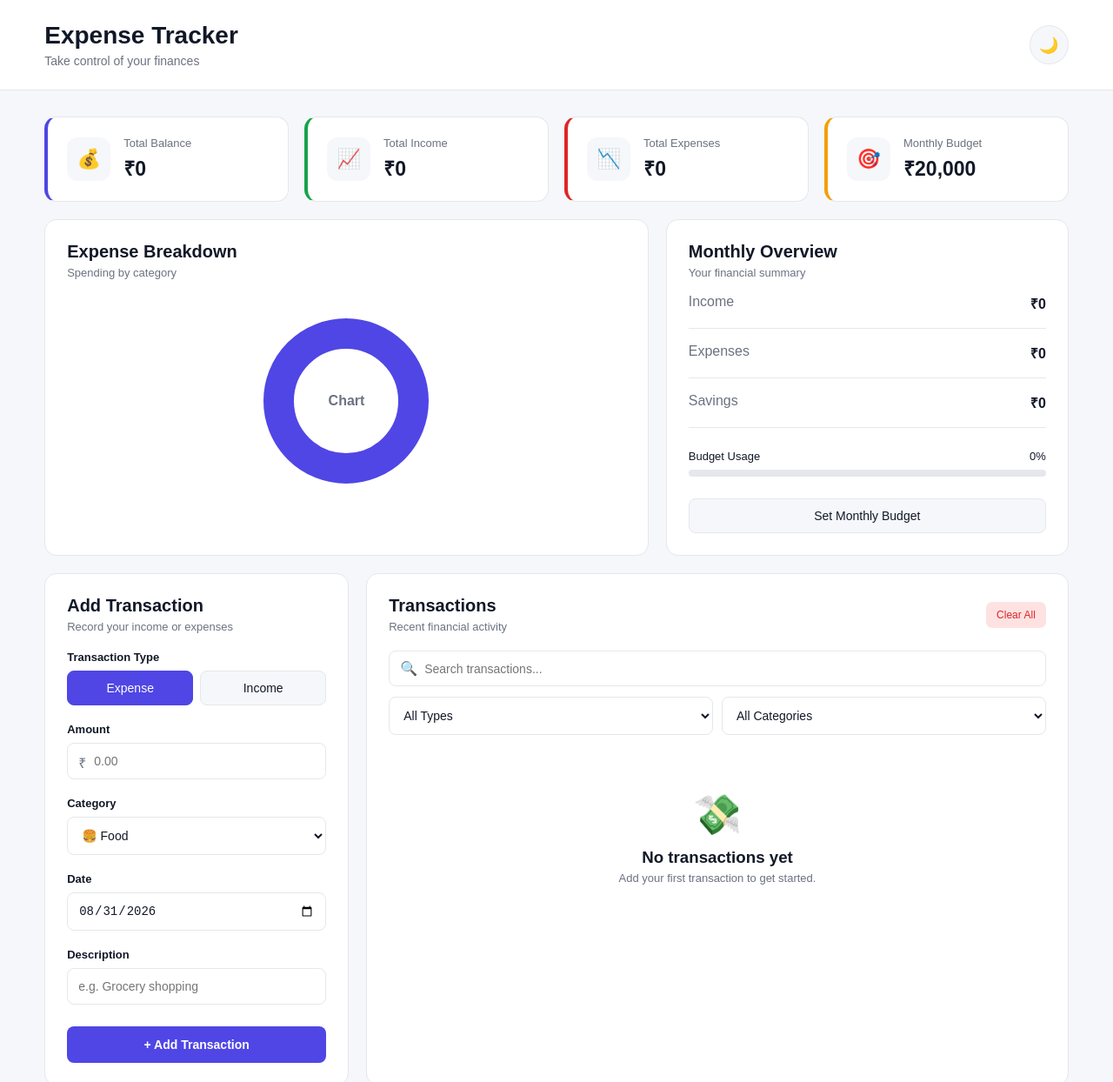
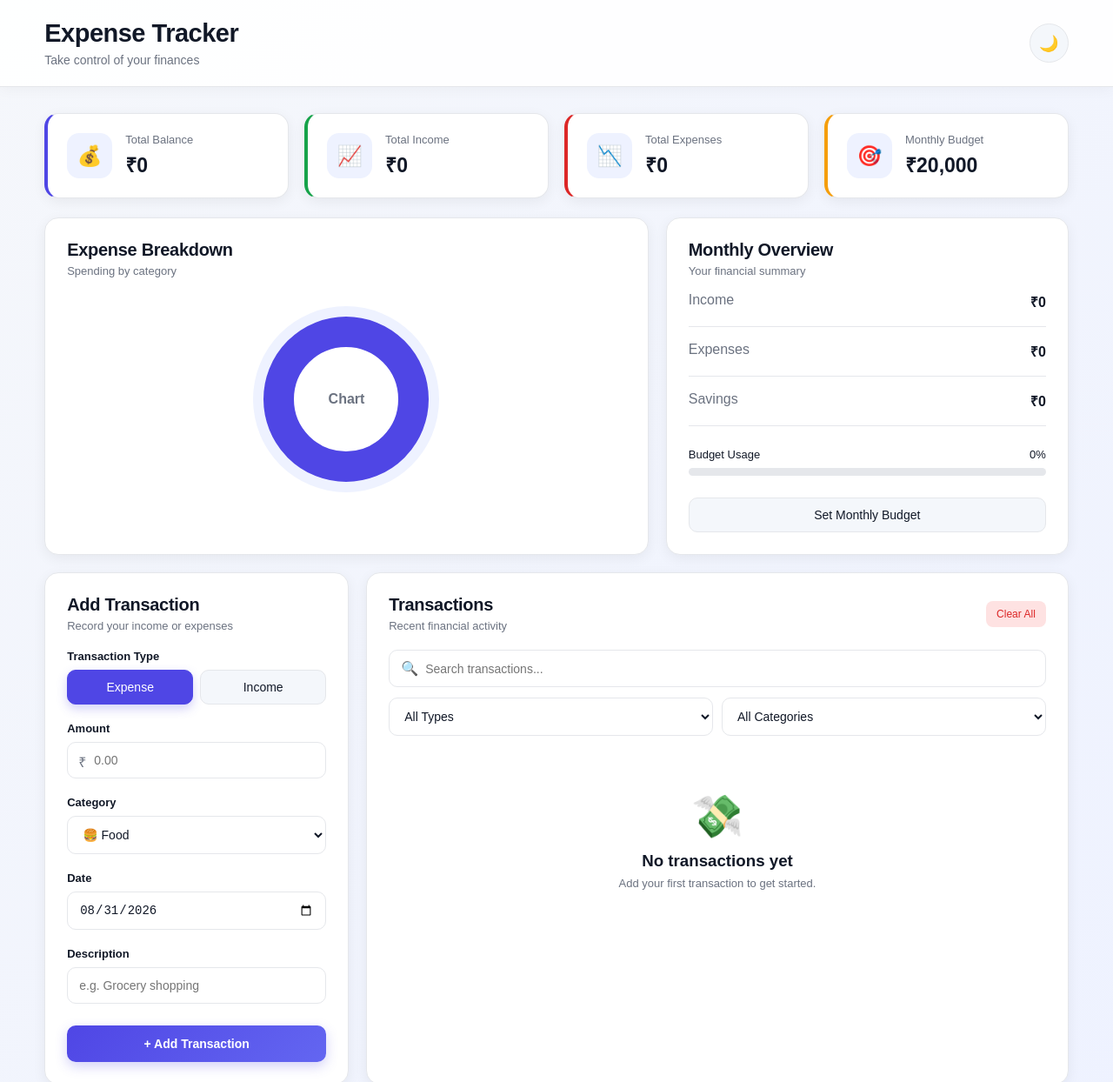
Before and after one commit to vaishnavi24-hyd/devops_lab_project, a plain HTML site: page index.html in a window 1280 px wide. Shown: the top 1244 px of the page at 87% size. Drawn offline with Linux system fonts and the light colour scheme.

Commit message:
Improved CSS design and styling

```diff
--- a/css/style.css
+++ b/css/style.css
@@ -3,13 +3,9 @@
 ================================= */
 
 * {
-
     margin: 0;
-
     padding: 0;
-
     box-sizing: border-box;
-
 }
 
 
@@ -18,27 +14,29 @@
 ================================= */
 
 :root {
-
     --primary: #4f46e5;
-
-    --primary-dark: #4338ca;
+    --primary-dark: #3730a3;
+    --primary-light: #eef2ff;
 
     --success: #16a34a;
+    --success-light: #dcfce7;
 
     --danger: #dc2626;
+    --danger-light: #fee2e2;
 
     --warning: #f59e0b;
+    --warning-light: #fef3c7;
 
-    --background: #f5f7fb;
-
+    --background: #f4f7fb;
     --card: #ffffff;
 
     --text: #111827;
-
     --muted: #6b7280;
 
     --border: #e5e7eb;
 
+    --shadow: 0 4px 15px rgba(0, 0, 0, 0.06);
+    --shadow-hover: 0 10px 25px rgba(0, 0, 0, 0.12);
 }
 
 
@@ -47,18 +45,10 @@
 ================================= */
 
 body {
-
-    font-family:
-        Arial,
-        Helvetica,
-        sans-serif;
-
-    background: var(--background);
-
+    font-family: Arial, Helvetica, sans-serif;
+    background: linear-gradient(135deg, #f5f7fb, #eef2ff);
     color: var(--text);
-
     min-height: 100vh;
-
 }
 
 
@@ -67,13 +57,9 @@ body {
 ================================= */
 
 .container {
-
     width: 92%;
-
     max-width: 1200px;
-
     margin: auto;
-
 }
 
 
@@ -82,65 +68,45 @@ body {
 ================================= */
 
 .header {
-
-    background: var(--card);
-
-    border-bottom:
-        1px solid var(--border);
-
-    padding: 25px 0;
-
+    background: rgba(255, 255, 255, 0.95);
+    border-bottom: 1px solid var(--border);
+    padding: 22px 0;
     margin-bottom: 30px;
-
+    box-shadow: 0 3px 15px rgba(0, 0, 0, 0.04);
 }
 
-
 .header-content {
-
     display: flex;
-
     justify-content: space-between;
-
     align-items: center;
-
 }
 
-
 .header h1 {
-
-    font-size: 28px;
-
-    margin-bottom: 5px;
-
+    font-size: 29px;
+    margin-bottom: 6px;
+    letter-spacing: -0.5px;
 }
 
-
 .header p {
-
     color: var(--muted);
-
     font-size: 14px;
-
 }
 
+.theme-btn {
+    width: 45px;
+    height: 45px;
+    border: 1px solid var(--border);
+    border-radius: 50%;
+    background: var(--background);
+    cursor: pointer;
+    font-size: 18px;
+    transition: all 0.3s ease;
+}
 
-.theme-btn {
-
-    width: 45px;
-
-    height: 45px;
-
-    border:
-        1px solid var(--border);
-
-    border-radius: 50%;
-
-    background: var(--background);
-
-    cursor: pointer;
-
-    font-size: 18px;
-
+.theme-btn:hover {
+    transform: rotate(15deg) scale(1.08);
+    background: var(--primary-light);
+    border-color: var(--primary);
 }
 
 
@@ -149,108 +115,65 @@ body {
 ================================= */
 
 .dashboard {
-
     display: grid;
-
-    grid-template-columns:
-        repeat(4, 1fr);
-
+    grid-template-columns: repeat(4, 1fr);
     gap: 18px;
-
-    margin-bottom: 20px;
-
+    margin-bottom: 22px;
 }
 
-
 .summary-card {
-
     background: var(--card);
-
     padding: 22px;
-
-    border-radius: 14px;
-
+    border-radius: 16px;
     display: flex;
-
     align-items: center;
-
     gap: 15px;
-
-    border:
-        1px solid var(--border);
-
+    border: 1px solid var(--border);
+    box-shadow: var(--shadow);
+    transition: transform 0.3s ease, box-shadow 0.3s ease;
 }
 
+.summary-card:hover {
+    transform: translateY(-5px);
+    box-shadow: var(--shadow-hover);
+}
 
 .summary-icon {
-
-    width: 50px;
-
-    height: 50px;
-
-    border-radius: 12px;
-
+    width: 52px;
+    height: 52px;
+    border-radius: 14px;
     display: flex;
-
     align-items: center;
-
     justify-content: center;
-
-    font-size: 22px;
-
-    background:
-        var(--background);
-
+    font-size: 23px;
+    background: var(--primary-light);
+    flex-shrink: 0;
 }
 
-
 .summary-card p {
-
     color: var(--muted);
-
     font-size: 13px;
-
     margin-bottom: 5px;
-
 }
 
-
 .summary-card h2 {
-
     font-size: 23px;
-
 }
 
-
 .balance-card {
-
-    border-left:
-        4px solid var(--primary);
-
+    border-left: 4px solid var(--primary);
 }
 
-
 .income-card {
-
-    border-left:
-        4px solid var(--success);
-
+    border-left: 4px solid var(--success);
 }
 
-
 .expense-card {
-
-    border-left:
-        4px solid var(--danger);
-
+    border-left: 4px solid var(--danger);
 }
 
-
 .budget-card {
-
-    border-left:
-        4px solid var(--warning);
-
+    border-left: 4px solid var(--warning);
 }
 
 
@@ -259,26 +182,18 @@ body {
 ================================= */
 
 .budget-alert {
-
-    background: #fef3c7;
-
+    background: var(--warning-light);
     color: #92400e;
-
-    padding: 14px 18px;
-
-    border-radius: 10px;
-
+    padding: 15px 18px;
+    border-radius: 12px;
     margin-bottom: 20px;
-
     font-size: 14px;
-
+    border: 1px solid #fde68a;
+    box-shadow: var(--shadow);
 }
 
-
 .hidden {
-
     display: none;
-
 }
 
 
@@ -287,34 +202,27 @@ body {
 ================================= */
 
 .card {
-
     background: var(--card);
-
-    border:
-        1px solid var(--border);
-
-    border-radius: 14px;
-
+    border: 1px solid var(--border);
+    border-radius: 16px;
     padding: 25px;
-
+    box-shadow: var(--shadow);
+    transition: box-shadow 0.3s ease, transform 0.3s ease;
 }
 
+.card:hover {
+    box-shadow: var(--shadow-hover);
+}
 
 .card h2 {
-
     font-size: 20px;
-
+    letter-spacing: -0.3px;
 }
 
-
 .section-subtitle {
-
     color: var(--muted);
-
     font-size: 13px;
-
     margin-top: 5px;
-
 }
 
 
@@ -323,16 +231,10 @@ body {
 ================================= */
 
 .analytics-grid {
-
     display: grid;
-
-    grid-template-columns:
-        1.5fr 1fr;
-
+    grid-template-columns: 1.5fr 1fr;
     gap: 20px;
-
     margin-bottom: 20px;
-
 }
 
 
@@ -341,44 +243,31 @@ body {
 ================================= */
 
 .chart-placeholder {
-
     height: 280px;
-
     display: flex;
-
     align-items: center;
-
     justify-content: center;
-
 }
 
-
 .chart-circle {
-
     width: 190px;
-
     height: 190px;
-
     border-radius: 50%;
-
-    border:
-        35px solid #4f46e5;
-
+    border: 35px solid var(--primary);
+    box-shadow: 0 0 0 12px var(--primary-light);
     display: flex;
-
     align-items: center;
-
     justify-content: center;
-
+    transition: transform 0.3s ease;
 }
 
+.chart-circle:hover {
+    transform: scale(1.05);
+}
 
 .chart-circle span {
-
     font-weight: bold;
-
     color: var(--muted);
-
 }
 
 
@@ -387,39 +276,31 @@ body {
 ================================= */
 
 .monthly-card {
-
     display: flex;
-
     flex-direction: column;
-
 }
 
-
 .monthly-item {
-
     display: flex;
-
     justify-content: space-between;
-
     padding: 17px 0;
-
-    border-bottom:
-        1px solid var(--border);
-
+    border-bottom: 1px solid var(--border);
+    transition: background 0.2s ease, padding 0.2s ease;
 }
 
+.monthly-item:hover {
+    background: var(--background);
+    padding-left: 10px;
+    padding-right: 10px;
+    border-radius: 8px;
+}
 
 .monthly-item span {
-
     color: var(--muted);
-
 }
 
-
 .monthly-item strong {
-
     font-size: 16px;
-
 }
 
 
@@ -428,50 +309,30 @@ body {
 ================================= */
 
 .budget-progress {
-
     margin: 25px 0;
-
 }
 
-
 .progress-label {
-
     display: flex;
-
     justify-content: space-between;
-
     font-size: 13px;
-
     margin-bottom: 8px;
-
 }
 
-
 .progress-bar {
-
     width: 100%;
-
-    height: 8px;
-
+    height: 9px;
     background: var(--border);
-
     border-radius: 10px;
-
     overflow: hidden;
-
 }
 
-
 .progress-fill {
-
     height: 100%;
-
     width: 0%;
-
-    background: var(--primary);
-
+    background: linear-gradient(90deg, var(--primary), #818cf8);
     border-radius: 10px;
-
+    transition: width 0.5s ease;
 }
 
 
@@ -480,14 +341,9 @@ body {
 ================================= */
 
 .main-grid {
-
     display: grid;
-
-    grid-template-columns:
-        350px 1fr;
-
+    grid-template-columns: 350px 1fr;
     gap: 20px;
-
 }
 
 
@@ -496,55 +352,40 @@ body {
 ================================= */
 
 .form-group {
-
     margin-top: 20px;
-
 }
 
-
 .form-group label {
-
     display: block;
-
     font-size: 13px;
-
     font-weight: 600;
-
     margin-bottom: 8px;
-
 }
-
 
 .form-group input,
 .form-group select,
 .filters select {
-
     width: 100%;
-
-    padding: 12px;
-
-    border:
-        1px solid var(--border);
-
-    border-radius: 8px;
-
+    padding: 12px 13px;
+    border: 1px solid var(--border);
+    border-radius: 10px;
     background: var(--card);
-
     color: var(--text);
-
     outline: none;
-
     font-size: 14px;
-
+    transition: border-color 0.25s ease, box-shadow 0.25s ease;
 }
 
+.form-group input:hover,
+.form-group select:hover,
+.filters select:hover {
+    border-color: #c7d2fe;
+}
 
 .form-group input:focus,
 .form-group select:focus {
-
-    border-color:
-        var(--primary);
-
+    border-color: var(--primary);
+    box-shadow: 0 0 0 3px rgba(79, 70, 229, 0.12);
 }
 
 
@@ -553,46 +394,33 @@ body {
 ================================= */
 
 .type-buttons {
-
     display: grid;
-
-    grid-template-columns:
-        1fr 1fr;
-
+    grid-template-columns: 1fr 1fr;
     gap: 8px;
-
 }
 
-
 .type-btn {
-
     padding: 11px;
-
-    border:
-        1px solid var(--border);
-
-    border-radius: 8px;
-
+    border: 1px solid var(--border);
+    border-radius: 10px;
     background: var(--background);
-
     cursor: pointer;
-
     color: var(--text);
-
     font-size: 14px;
-
+    transition: all 0.25s ease;
 }
 
+.type-btn:hover {
+    border-color: var(--primary);
+    background: var(--primary-light);
+    transform: translateY(-2px);
+}
 
 .type-btn.active {
-
     background: var(--primary);
-
     color: white;
-
-    border-color:
-        var(--primary);
-
+    border-color: var(--primary);
+    box-shadow: 0 5px 12px rgba(79, 70, 229, 0.25);
 }
 
 
@@ -601,29 +429,18 @@ body {
 ================================= */
 
 .input-with-symbol {
-
     position: relative;
-
 }
 
-
 .input-with-symbol span {
-
     position: absolute;
-
     left: 13px;
-
     top: 12px;
-
     color: var(--muted);
-
 }
 
-
 .input-with-symbol input {
-
     padding-left: 30px;
-
 }
 
 
@@ -632,83 +449,62 @@ body {
 ================================= */
 
 .primary-btn {
-
     width: 100%;
-
     margin-top: 25px;
-
     padding: 13px;
-
     border: none;
-
-    border-radius: 8px;
-
-    background: var(--primary);
-
+    border-radius: 10px;
+    background: linear-gradient(135deg, var(--primary), #6366f1);
     color: white;
-
     font-weight: 600;
-
     cursor: pointer;
-
     font-size: 14px;
-
+    transition: all 0.3s ease;
+    box-shadow: 0 5px 14px rgba(79, 70, 229, 0.25);
 }
 
-
 .primary-btn:hover {
-
-    background:
-        var(--primary-dark);
-
+    transform: translateY(-2px);
+    background: linear-gradient(135deg, var(--primary-dark), var(--primary));
+    box-shadow: 0 8px 18px rgba(79, 70, 229, 0.35);
 }
 
+.primary-btn:active {
+    transform: translateY(0);
+}
 
 .secondary-btn {
-
     width: 100%;
-
     padding: 11px;
-
-    border:
-        1px solid var(--border);
-
-    border-radius: 8px;
-
+    border: 1px solid var(--border);
+    border-radius: 10px;
     background: var(--background);
-
     color: var(--text);
-
     cursor: pointer;
-
     font-size: 14px;
-
+    transition: all 0.25s ease;
 }
 
+.secondary-btn:hover {
+    border-color: var(--primary);
+    background: var(--primary-light);
+    color: var(--primary);
+}
 
 .danger-btn {
-
     border: none;
-
-    background: #fee2e2;
-
+    background: var(--danger-light);
     color: var(--danger);
-
     padding: 8px 12px;
-
-    border-radius: 7px;
-
+    border-radius: 8px;
     cursor: pointer;
-
     font-size: 12px;
-
+    transition: all 0.25s ease;
 }
 
-
 .danger-btn:hover {
-
     background: #fecaca;
-
+    transform: translateY(-1px);
 }
 
 
@@ -717,15 +513,10 @@ body {
 ================================= */
 
 .section-header {
-
     display: flex;
-
     justify-content: space-between;
-
     align-items: center;
-
     margin-bottom: 20px;
-
 }
 
 
@@ -734,39 +525,29 @@ body {
 ================================= */
 
 .search-box {
-
     display: flex;
-
     align-items: center;
-
     gap: 8px;
-
-    padding: 10px 12px;
-
-    border:
-        1px solid var(--border);
-
-    border-radius: 8px;
-
+    padding: 11px 13px;
+    border: 1px solid var(--border);
+    border-radius: 10px;
     margin-bottom: 12px;
-
+    background: var(--card);
+    transition: all 0.25s ease;
 }
 
+.search-box:focus-within {
+    border-color: var(--primary);
+    box-shadow: 0 0 0 3px rgba(79, 70, 229, 0.1);
+}
 
 .search-box input {
-
     border: none;
-
     outline: none;
-
     background: transparent;
-
     color: var(--text);
-
     width: 100%;
-
     font-size: 14px;
-
 }
 
 
@@ -775,23 +556,14 @@ body {
 ================================= */
 
 .filters {
-
     display: grid;
-
-    grid-template-columns:
-        1fr 1fr;
-
+    grid-template-columns: 1fr 1fr;
     gap: 10px;
-
     margin-bottom: 15px;
-
 }
 
-
 .filters select {
-
     cursor: pointer;
-
 }
 
 
@@ -800,38 +572,28 @@ body {
 ================================= */
 
 .empty-state {
-
     text-align: center;
-
     padding: 50px 20px;
-
     color: var(--muted);
-
 }
 
-
 .empty-icon {
-
-    font-size: 45px;
-
+    font-size: 48px;
     margin-bottom: 12px;
-
+    transition: transform 0.3s ease;
 }
 
+.empty-state:hover .empty-icon {
+    transform: scale(1.1);
+}
 
 .empty-state h3 {
-
     color: var(--text);
-
-    margin-bottom: 5px;
-
+    margin-bottom: 7px;
 }
 
-
 .empty-state p {
-
     font-size: 13px;
-
 }
 
 
@@ -840,97 +602,64 @@ body {
 ================================= */
 
 .transaction {
-
     display: flex;
-
     justify-content: space-between;
-
     align-items: center;
-
-    padding: 16px 0;
-
-    border-bottom:
-        1px solid var(--border);
-
+    padding: 16px 10px;
+    border-bottom: 1px solid var(--border);
+    border-radius: 10px;
+    transition: background 0.25s ease, transform 0.25s ease;
 }
 
+.transaction:hover {
+    background: var(--background);
+    transform: translateX(3px);
+}
 
 .transaction-title {
-
     font-weight: 600;
-
     font-size: 14px;
-
 }
 
-
 .transaction-meta {
-
     color: var(--muted);
-
     font-size: 12px;
-
     margin-top: 5px;
-
 }
 
-
 .transaction-right {
-
     text-align: right;
-
 }
 
-
 .transaction-amount {
-
     font-weight: bold;
-
     font-size: 15px;
-
 }
 
-
 .income {
-
     color: var(--success);
-
 }
 
-
 .expense {
-
     color: var(--danger);
-
 }
 
-
 .transaction-actions {
-
     margin-top: 5px;
-
 }
 
-
 .delete-btn {
-
     border: none;
-
     background: none;
-
     color: var(--danger);
-
     cursor: pointer;
-
     font-size: 12px;
-
+    transition: all 0.2s ease;
 }
 
-
 .delete-btn:hover {
-
     text-decoration: underline;
-
+    opacity: 0.8;
 }
 
 
@@ -939,15 +668,10 @@ body {
 ================================= */
 
 footer {
-
     text-align: center;
-
-    padding: 30px;
-
+    padding: 35px 30px;
     color: var(--muted);
-
     font-size: 12px;
-
 }
 
 
@@ -958,18 +682,11 @@ footer {
 @media (max-width: 1000px) {
 
     .dashboard {
-
-        grid-template-columns:
-            repeat(2, 1fr);
-
+        grid-template-columns: repeat(2, 1fr);
     }
 
-
     .main-grid {
-
-        grid-template-columns:
-            1fr;
-
+        grid-template-columns: 1fr;
     }
 
 }
@@ -978,10 +695,7 @@ footer {
 @media (max-width: 750px) {
 
     .analytics-grid {
-
-        grid-template-columns:
-            1fr;
-
+        grid-template-columns: 1fr;
     }
 
 }
@@ -990,55 +704,40 @@ footer {
 @media (max-width: 550px) {
 
     .container {
-
         width: 94%;
-
     }
 
+    .header {
+        padding: 18px 0;
+    }
 
     .dashboard {
-
-        grid-template-columns:
-            1fr;
-
+        grid-template-columns: 1fr;
     }
 
-
     .filters {
-
-        grid-template-columns:
-            1fr;
-
+        grid-template-columns: 1fr;
     }
 
-
     .header h1 {
-
         font-size: 23px;
-
     }
 
-
     .summary-card {
-
         padding: 18px;
-
     }
 
-
     .section-header {
-
         align-items: flex-start;
-
         gap: 10px;
-
     }
 
+    .transaction {
+        gap: 10px;
+    }
 
-    .transaction {
-
-        gap: 10px;
-
+    .card {
+        padding: 18px;
     }
 
 }
```
